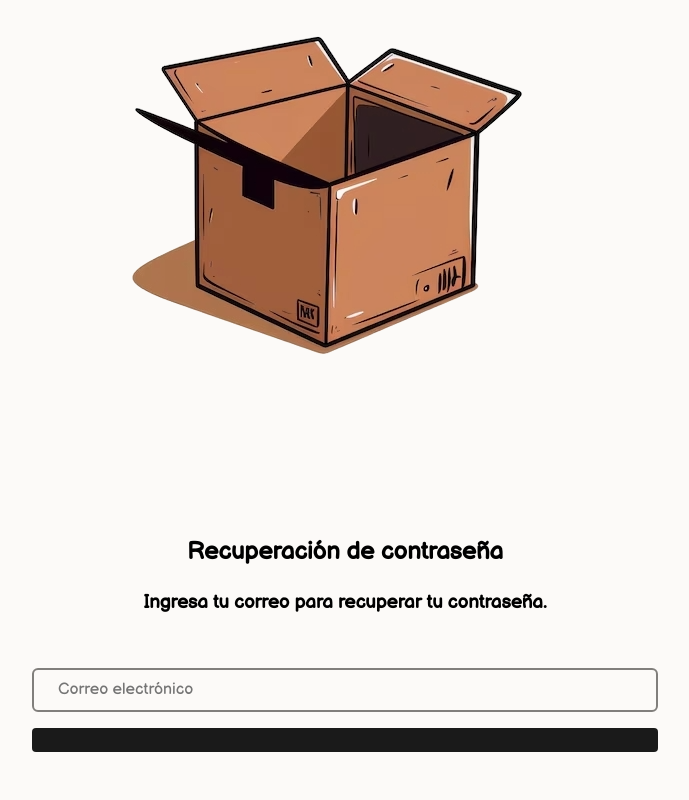
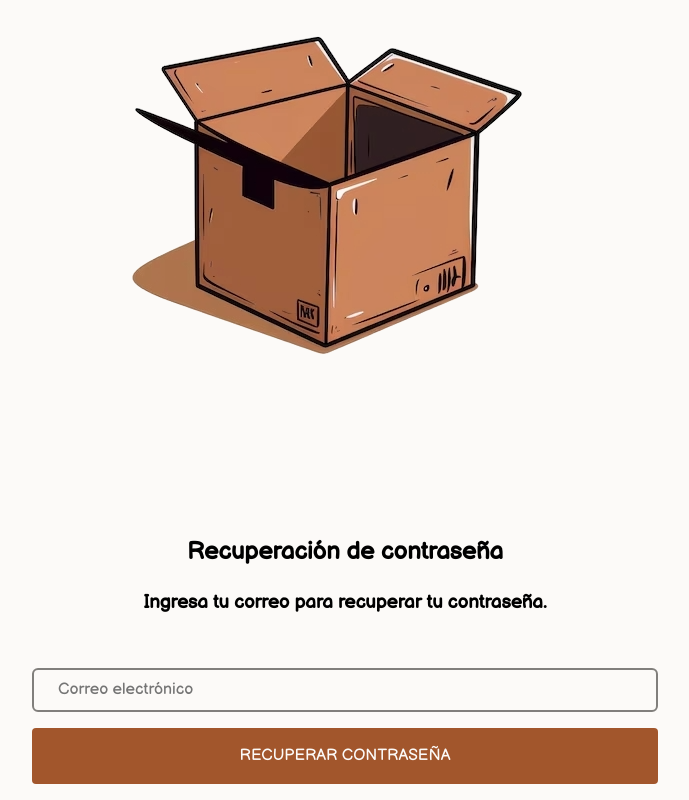
Before and after one commit to fidelChoqueDev/inventario-frontend, a React (Vite) app: page /recover in a window 1280 px wide. Shown: the part 212-1012 px from the top of the page, without its empty margins (295-984 px from the left). Before the commit the page ends 980 px from the top, so only its background shows below. Built offline with nearby package versions, Linux system fonts and the light colour scheme.

Commit message:
fix: recover password button

```diff
--- a/src/pages/RecoverPasswordPage.tsx
+++ b/src/pages/RecoverPasswordPage.tsx
@@ -10,7 +10,7 @@ const RecoverPasswordPage = () => {
   const handleSubmit = async (event: React.FormEvent<HTMLFormElement>) => {
     event.preventDefault();
 
-    const endpoint = 'http://api.com/user/recovery_password'
+    const endpoint = "http://api.com/user/recovery_password";
 
     try {
       const response = await fetch(endpoint, {
@@ -35,8 +35,8 @@ const RecoverPasswordPage = () => {
   };
 
   const handleChange = (event: React.ChangeEvent<HTMLInputElement>) => {
-    setEmail(event.target.value)
-  }
+    setEmail(event.target.value);
+  };
 
   return (
     <main>
@@ -59,7 +59,7 @@ const RecoverPasswordPage = () => {
           handleChange={handleChange}
         />
 
-        <Button className="btn btn-dark" content="Recuperar contraseña" />
+        <Button variant="Primary">Recuperar contraseña</Button>
       </form>
     </main>
   );
```
